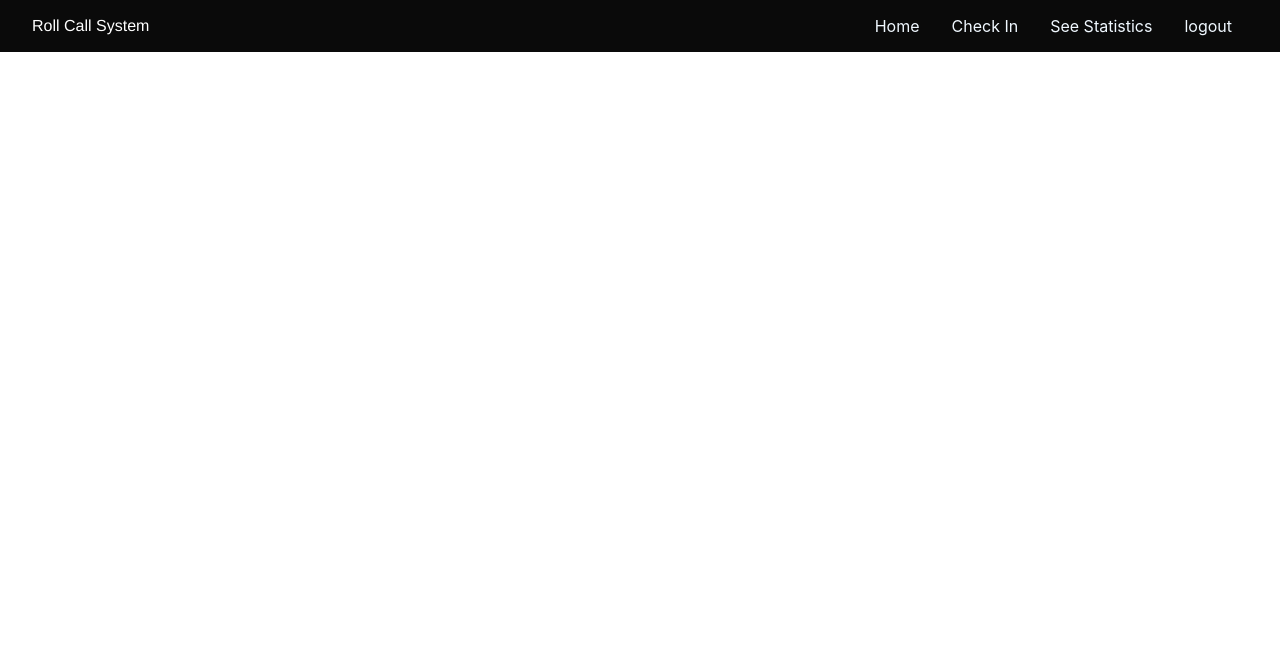
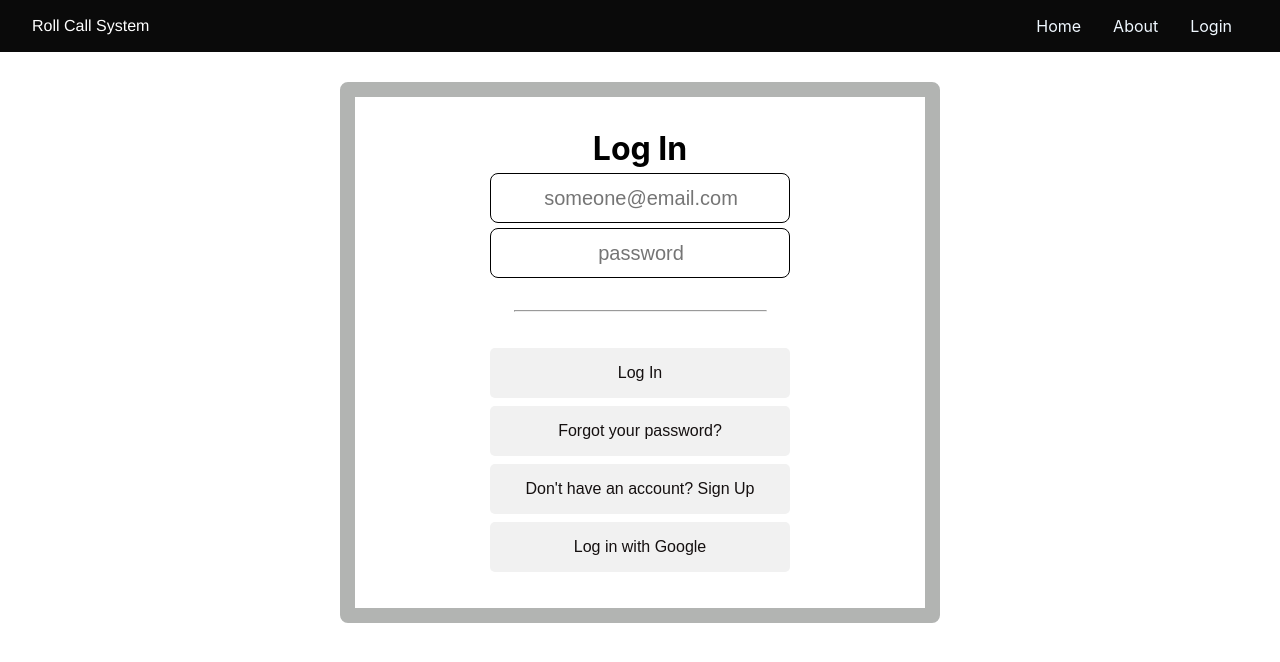
Before and after one commit to aaronalayo/react_full, a React (Create React App) app in the folder fron-end/: page /login in a window 1280 px wide. Shown: the top 662 px of the page. Built offline with nearby package versions, Linux system fonts and the light colour scheme; no server answers.

Commit message:
Login button added to global navbar

```diff
--- a/fron-end/src/Routing.tsx
+++ b/fron-end/src/Routing.tsx
@@ -27,10 +27,10 @@
 export const Routing = () => {
     return (
         <BrowserRouter>
-            <Navbar/>
+
             <ToastContainer position="top-center"></ToastContainer>
             <Routes>
-            <Route path="/" element={<LogInPage />}/>
+            <Route path="/login" element={<LogInPage />}/>
 
             <Route path="/teacher_overview" element={<PrivateRoute><TeacherOverviewPage /></PrivateRoute>} />
                 <Route path="/verify-email/:verificationString" element={<EmailVerificationLandingPage />}></Route>
--- a/fron-end/src/pages/CommonNavbar.js
+++ b/fron-end/src/pages/CommonNavbar.js
@@ -15,6 +15,9 @@
           <li>
             <Link to="/about">About</Link>
           </li>
+          <li>
+            <Link to="/login">Login</Link>
+          </li>
         </ul>
       </div>
     </div>
--- a/fron-end/src/pages/Home.js
+++ b/fron-end/src/pages/Home.js
@@ -9,6 +9,8 @@
       <Navbar />
       <br></br>
       <div className="Home">
+        <br></br>
+        <br></br>
         <h2>Welcome to Roll call System !</h2>
       </div>
     </div>
```
